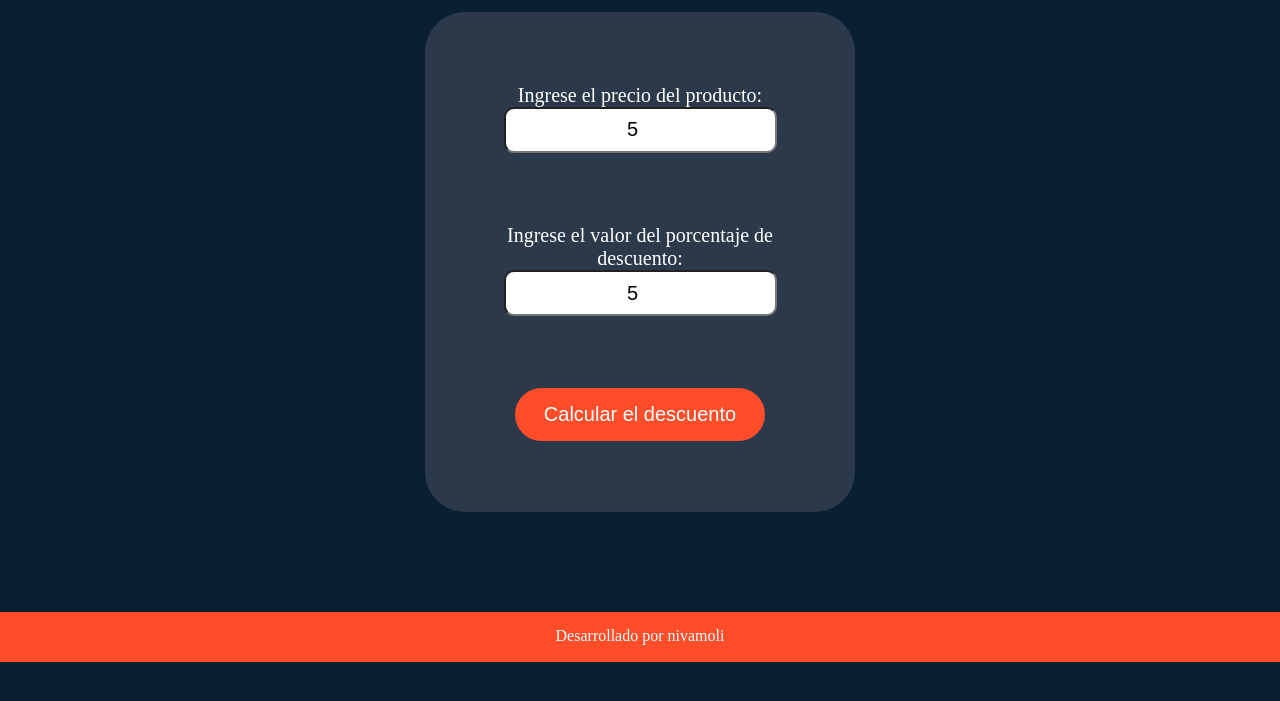
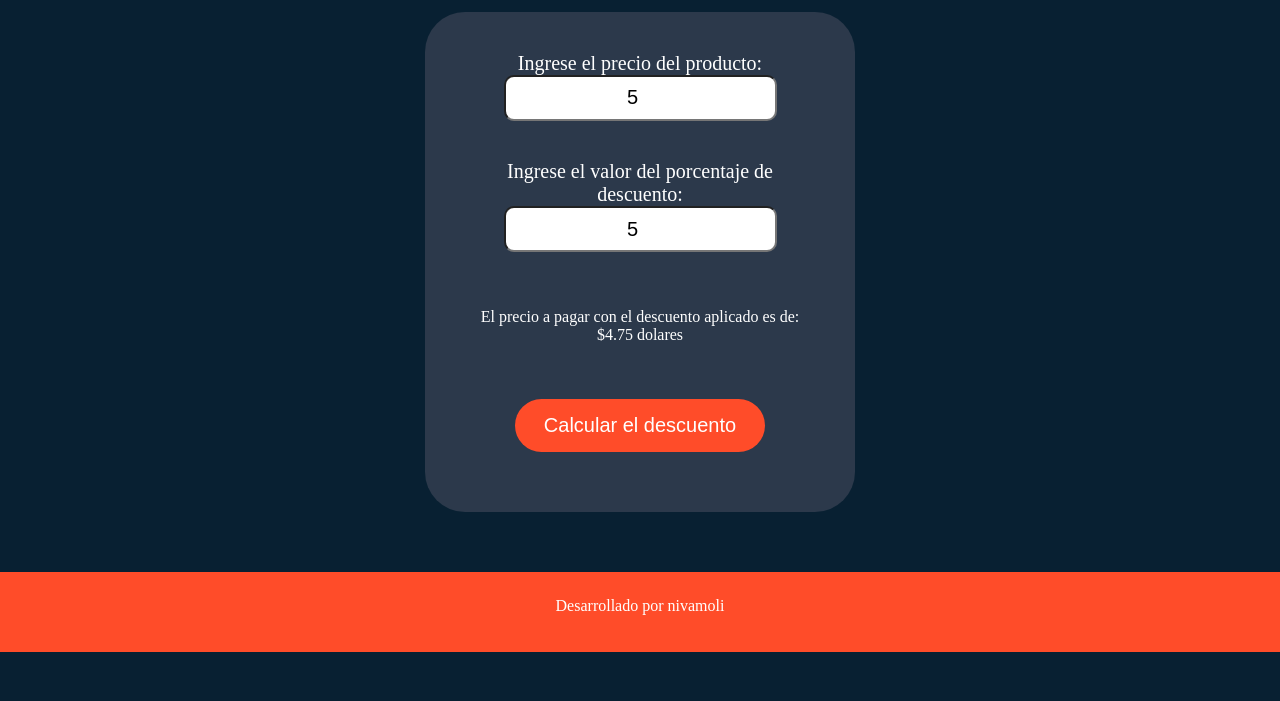
Before and after one commit to nivamoli/js_de_cero, a plain HTML site: page practicoJS/descuentos/descuento.html in a window 1280 px wide. Both pictures are taken after typing "5", "5" into the empty fields and a click on the button "Calcular el descuento". Shown: the part 113-814 px from the top of the page. Drawn offline with Linux system fonts and the light colour scheme.

Commit message:
formulas y estilo de calcular descuento terminado

```diff
--- a/practicoJS/descuentos/descuento.html
+++ b/practicoJS/descuentos/descuento.html
@@ -22,6 +22,10 @@
                 <input class="form-input" type="number" id="descuento" name="descuento">
             </label>
         </div>
+        <div class="pgraph-price">
+            <p id="error-pgraph"></p>
+            <p id="price-pgraph"></p>
+        </div>
         <button class="form-button" type="button" onclick="devolverPrecioConDescuento()">Calcular el descuento</button>
     </form>
     <footer class="footer">
--- a/practicoJS/descuentos/descuento.js
+++ b/practicoJS/descuentos/descuento.js
@@ -1,11 +1,30 @@
 // formula
 // [precio * (100 - descuento)] / 100
+
+
+// function calcularDescuento(precioOriginal, descuento) {
+//     const porcentajePrecioConDescuento = 100 - descuento;
+//     const precioConDescuento = (precioOriginal * porcentajePrecioConDescuento) / 100;
+//     const pgraphResult = document.getElementById("price-graph");
+//     pgraphResult.innerText = (`El precio a pagar con el descuento aplicado es de: $${precioConDescuento} dolares`)
+// }
+
+
+// function devolverPrecioConDescuento () {
+//     const inputPrecio = document.getElementById('precio');
+//     const precio = inputPrecio.value;
+//     const inputDescuento = document.getElementById('descuento')
+//     const descuento = inputDescuento.value;
+//     const valorProducto = calcularDescuento(precio, descuento)
+//     return valorProducto;
+// }
 
 
 function calcularDescuento(precioOriginal, descuento) {
     const porcentajePrecioConDescuento = 100 - descuento;
     const precioConDescuento = (precioOriginal * porcentajePrecioConDescuento) / 100;
-    alert(`El precio a pagar con el descuento aplicado es de: ${precioConDescuento} dolares`)
+    const pgraphResult = document.getElementById("price-pgraph");
+    pgraphResult.innerText = (`El precio a pagar con el descuento aplicado es de: $${precioConDescuento} dolares`)
 }
 
 
@@ -14,6 +33,11 @@ function devolverPrecioConDescuento () {
     const precio = inputPrecio.value;
     const inputDescuento = document.getElementById('descuento')
     const descuento = inputDescuento.value;
-    const valorProducto = calcularDescuento(precio, descuento)
-    return valorProducto;
+    if(precio <=0 || descuento <=0) {
+        const pGraphError = document.getElementById("error-pgraph");
+        pGraphError.innerText = "Por favor ingrese valores correctos";
+    } else {
+        const valorProducto = calcularDescuento(precio, descuento)
+        return valorProducto;
+    }
 }
--- a/practicoJS/descuentos/style.css
+++ b/practicoJS/descuentos/style.css
@@ -14,7 +14,7 @@ body {
     background-color: var(--color-fondo);
     color: white;
     margin: 0;
-    height: calc(100vh - 100px);
+    height: 100vh;
 }
 
 
@@ -59,6 +59,7 @@ button.form-button {
     padding: 15px;
     width: 250px;
     margin: 0 auto;
+    margin-bottom: 20px;
     border-radius: 50px;
     background-color: var(--color-boton);
     border: none;
@@ -68,15 +69,16 @@ button.form-button {
 }
 
 footer.footer {
-    height: 50px;
+    height: 10vh;
+    position: relative;
     background-color: var(--color-boton);
     margin: 0;
     padding: 0;
-    margin-top: 100px;
+    margin-top: 60px;
 }
 
 footer.footer p {
-    padding-top: 15px;
+    padding-top: 25px;
     text-align: center;
 }
 
```
